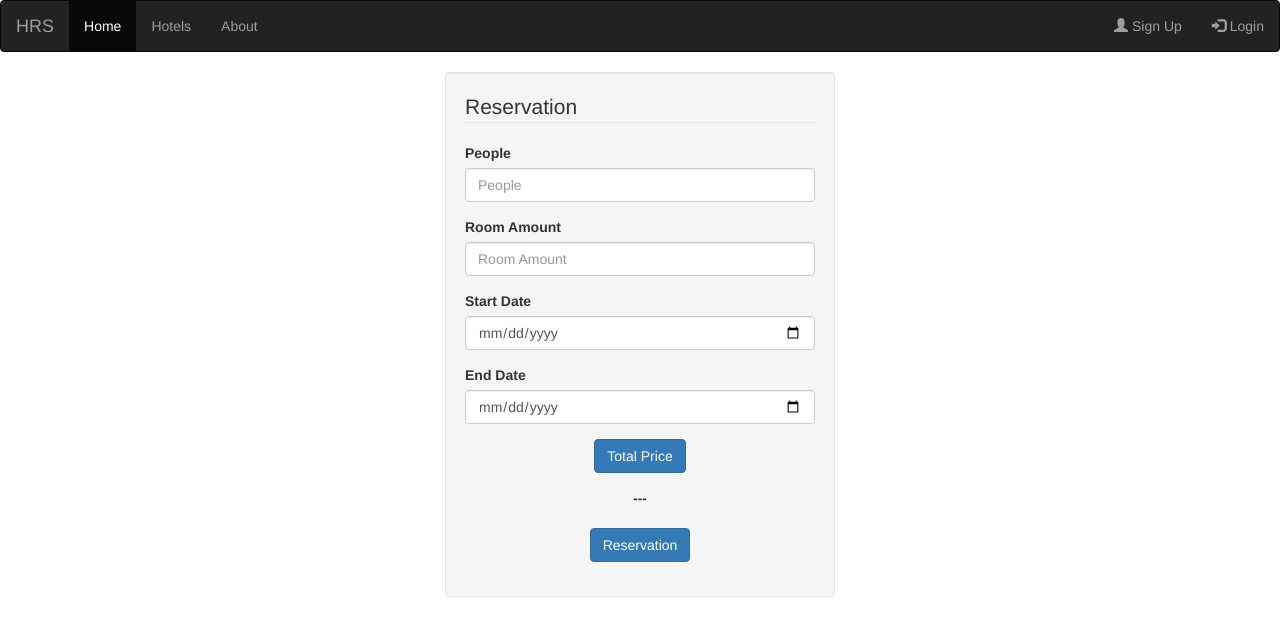
After one commit to serdarunlusoy/hotelReservation, a PHP site: page /reservation_page.php?hotel_id=1 in a window 1280 px wide. The commit adds this page. Shown: the top 636 px of the page. Run offline with PHP 8.4, Linux system fonts and the light colour scheme; data comes from the database, SQL or seed files in the repository; both versions use the stored data as it was after the commit; data that the repository does not hold is empty; some libraries are stand-ins or nearby versions.

Commit message:
reservation page
reservation page

```diff
--- /dev/null
+++ b/BETA/reservation_page.php
@@ -0,0 +1,114 @@
+<?php
+session_start();
+include_once 'mysqli_connect.php';
+
+  $hotel_id = $_GET['hotel_id'];
+
+  $hotel_data = mysqli_query($connection,"SELECT * FROM hotels
+      WHERE (`RegistrationId` = '".$hotel_id."')") or die(mysql_error());
+
+  while($cols = mysqli_fetch_array($hotel_data)){
+    $daily_price = $cols['DailyPrice'];
+  }
+
+  echo $_POST['People'];
+
+
+
+
+if (isset($_POST['Reservation'])) {
+    $People = mysqli_real_escape_string($connection, $_POST['People']);
+    $RoomAmount = mysqli_real_escape_string($connection, $_POST['RoomAmount']);
+    $StartDate = mysqli_real_escape_string($connection, $_POST['StartDate']);
+    $EndDate = mysqli_real_escape_string($connection, $_POST['EndDate']);
+
+
+
+    if (!$error) {
+        if (mysqli_query($connection, "INSERT INTO reservations(People,RoomAmount,StartDate,EndDate,Price) VALUES('" . $People . "', '" . $RoomAmount . "','" . $StartDate . "','" . $EndDate . "','" . $Price . "')")) {
+            $successmsg = "Successfully Registered! <a href='login.php'>Click here to Login</a>";
+        } else {
+            $errormsg = "Error";
+        }
+    }
+}
+?>
+
+<!DOCTYPE html>
+<html>
+    <head>
+    <title>Registration</title>
+    <meta name="viewport" content="width=device-width, initial-scale=1">
+    <link rel="stylesheet" href="https://maxcdn.bootstrapcdn.com/bootstrap/3.3.7/css/bootstrap.min.css">
+        <script src="https://ajax.googleapis.com/ajax/libs/jquery/3.1.1/jquery.min.js"></script>
+        <script src="https://maxcdn.bootstrapcdn.com/bootstrap/3.3.7/js/bootstrap.min.js"></script>
+    </head>
+    <body>
+
+        <nav class="navbar navbar-inverse">
+            <div class="container-fluid">
+                <div class="navbar-header">
+                    <a class="navbar-brand" href="index.php">HRS</a>
+                </div>
+                <ul class="nav navbar-nav">
+                    <li class="active"><a href="index.php">Home</a></li>
+                    <li><a href="#">Hotels</a></li>
+                    <li><a href="#">About</a></li>
+                </ul>
+                <ul class="nav navbar-nav navbar-right">
+                    <li><a href="register.php"><span class="glyphicon glyphicon-user"></span> Sign Up</a></li>
+                    <li><a href="login.php"><span class="glyphicon glyphicon-log-in"></span> Login</a></li>
+                </ul>
+            </div>
+        </nav>
+
+    <div class="container">
+        <div class="row">
+            <div class="col-md-4 col-md-offset-4 well">
+                <form role="form" action="<?php echo $_SERVER['PHP_SELF']; ?>" method="post" name="reservation">
+                    <fieldset>
+                        <legend>Reservation</legend>
+
+                        <div class="form-group">
+                            <label for="name">People</label>
+                            <input type="text" name="People" placeholder="People" required value="" class="form-control" />
+                        </div>
+
+                        <div class="form-group">
+                            <label for="name">Room Amount</label>
+                            <input type="text" name="Room Amount" placeholder="Room Amount" required class="form-control" />
+
+                        </div>
+
+                        <div class="form-group">
+                            <label for="name">Start Date</label>
+                            <input type="date" name="Start Date" placeholder="Start Date" required class="form-control" />
+                        </div>
+                        <div class="form-group">
+                            <label for="name">End Date</label>
+                            <input type="date" name="End Date" placeholder="End Date" required class="form-control" />
+                        </div>
+
+                        <div class="form-group">
+                            <center>  <input type="submit" name="Total Price" value="Total Price" class="btn btn-primary" /></center>
+                        </div>
+
+                        <div class="form-group">
+                            <center>  <label for="name">---</label></center>
+                        </div>
+
+                        <div class="form-group">
+                            <center>  <input type="submit" name="Reservation" value="Reservation" class="btn btn-primary" /></center>
+                        </div>
+
+
+
+                    </fieldset>
+
+
+            </div>
+        </div>
+
+
+        </body>
+        </html>
```
Also changed, not shown: BETA/userpage.php (+2 -9 lines), BETA/database_dump/Dump20170111.sql.
